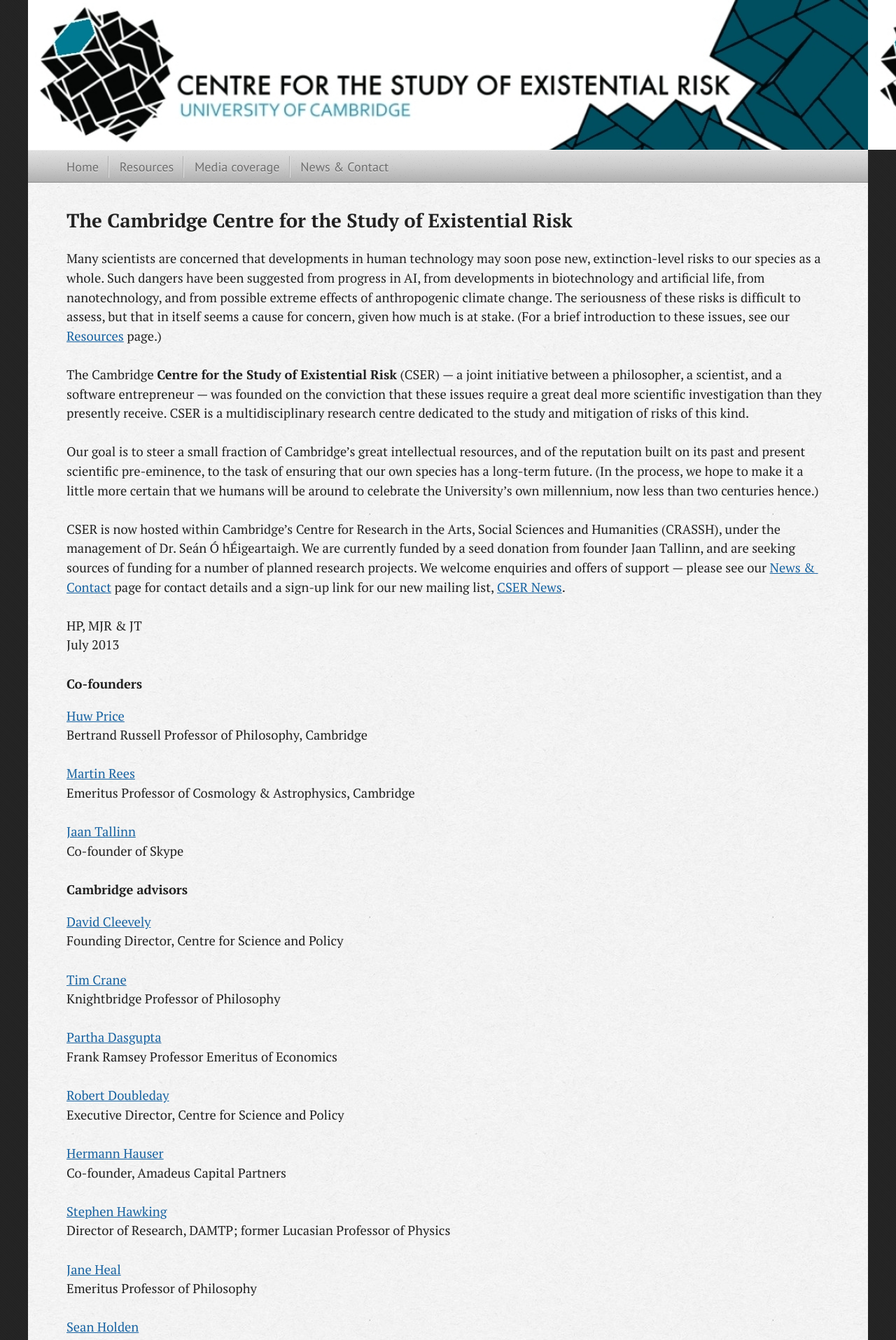
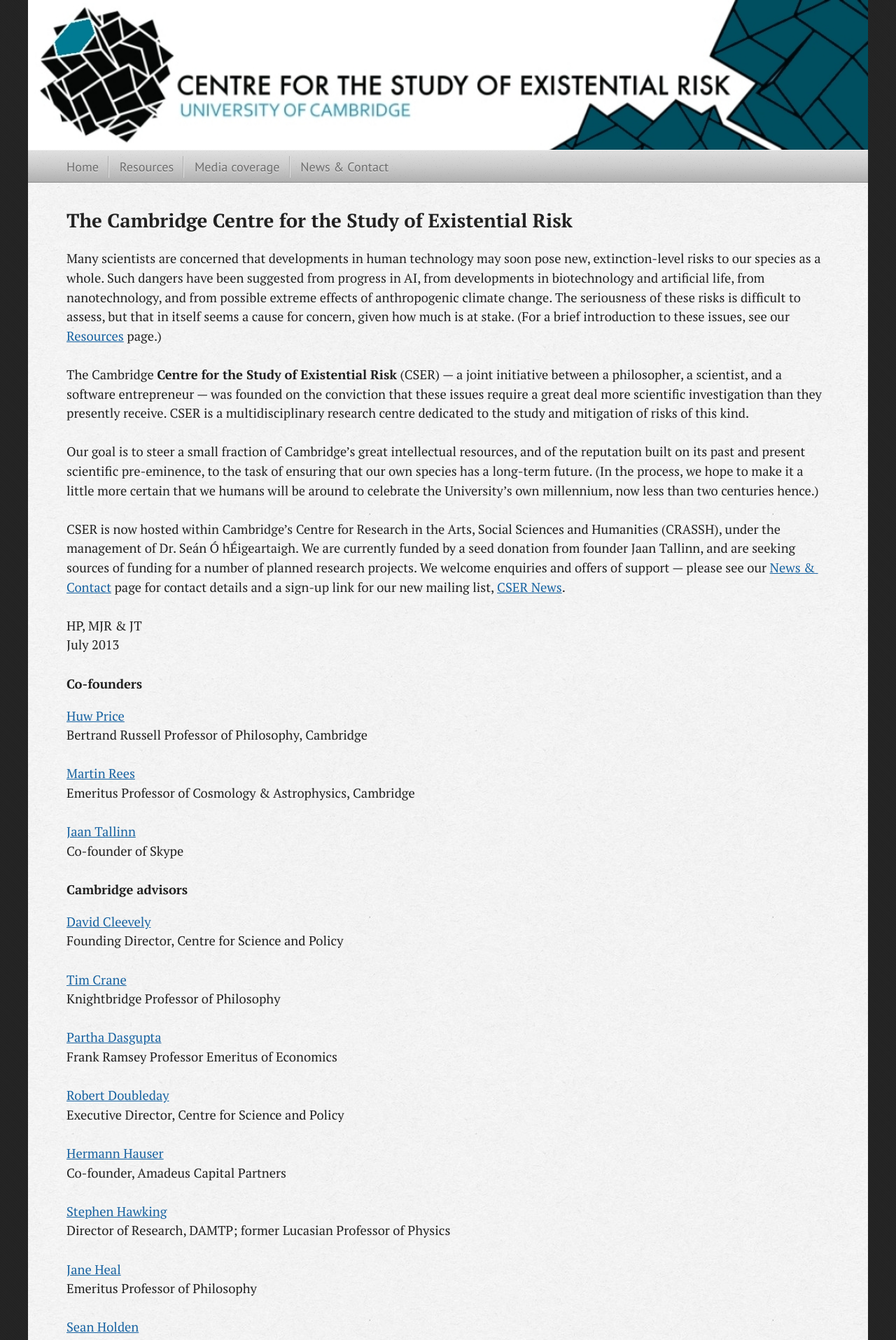
Before and after one commit to cseruk/cseruk.github.io, a Jekyll site: the page built from index.md, in a window 1280 px wide. Shown: the top 1915 px of the page at 70% size. Built offline with Jekyll 4.4.1, drawn with Linux system fonts in a browser that asks for light colours; nearby versions of some CDN libraries; Markdown is read by kramdown in place of the engine named in the settings.

Commit message:
Testing banner 2

```diff
--- a/stylesheets/screen.css
+++ b/stylesheets/screen.css
@@ -1765,5 +1765,6 @@ body>footer p:last-child { margin-bottom: 0 }
 article { background-image: url("/images/paper-background.jpg") }
 body>header {
     background-image: url("/images/trinity-banner.jpg");
-    width:100%;
+    background-repeat:no-repeat;
+    background-size:100%;
     }
```
